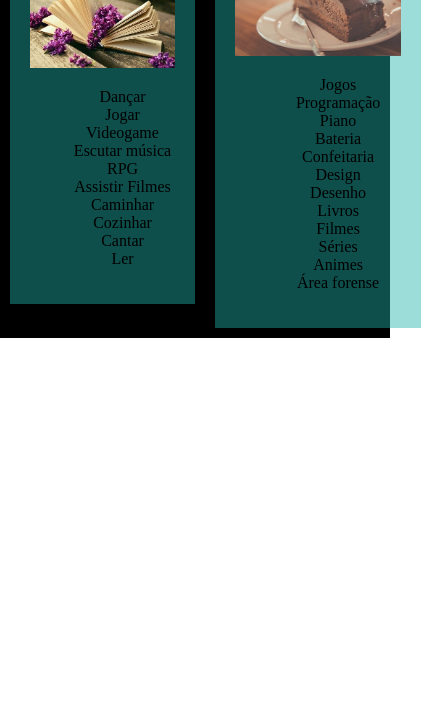
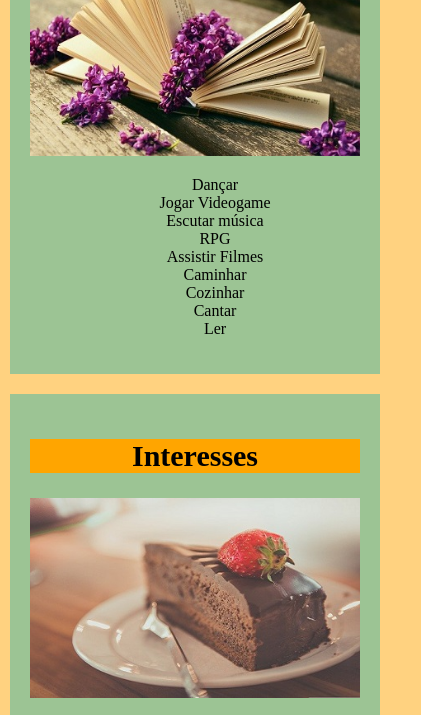
Before and after one commit to Cxmxla/Portfolio, a plain HTML site: page Hobbies_e_Interesses.html in a window 390 px wide. Shown: the part 292-1007 px from the top of the page, 421 px wide, since content can reach past the window. Before the commit the page ends 844 px from the top, so only its background shows below. Drawn offline with Linux system fonts and the light colour scheme.

Commit message:
Update Hobbies_e_Interesses.css

```diff
--- a/CSS/Hobbies_e_Interesses.css
+++ b/CSS/Hobbies_e_Interesses.css
@@ -89,7 +89,7 @@ a{
 
 body{
     margin:0;
-    background-image: url("Imagens/Fundo_3.jpg");
+    background-color: rgb(255, 210, 128);
     background-attachment: fixed;
     background-repeat: no-repeat;
     background-size: cover;
@@ -98,7 +98,7 @@ body{
 
 .container{
     display:flex;
-    height: auto;
+    height: 700px;
     flex-direction: row;
     flex-wrap: nowrap;
     justify-content: space-evenly;
@@ -106,7 +106,6 @@ body{
     margin: auto;
     min-width: 300px;
     max-width: 2000px;
-    background-color: black;
 }
 
 .item{
@@ -119,10 +118,19 @@ body{
 }
 
 .item h1{
+    height: 100%;
+    width: 100%;
+    text-align: center;
+    font-size:30px;
+    background-color: orange
 
 }
 
 .item li{
+    height: 100%;
+    width: 100%;
+    list-style: none;
+    text-align: center
 
 }
 
@@ -132,20 +140,15 @@ body{
 
 }
 
-.item ul li img{
-    width: 100%;
-    height: 100%;
+@media (max-width:870px){
+    .container{
+        display: flex;
+        flex-direction: column;
+        height: auto;
+        width: 100%;
+    }
 
+    .item{
+        max-width: 100%;
+    }
 }
-
-li{
-    list-style: none;
-    text-align: center;
-}
-
-h1{
-    text-align: center;
-    font-size: 30px;
-    background-color: orange;
-    margin-left: 40px;
-}
```
